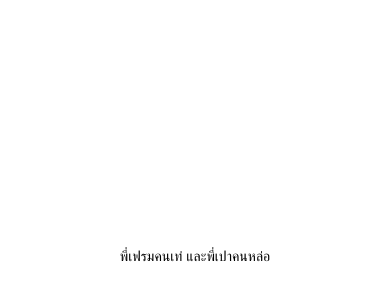
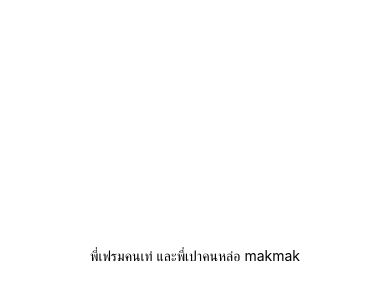
Before and after one commit to narumol01/OrganDonationProject, a React Native app: screen / in a window 390 px wide. Shown: the part 166-466 px from the top of the page. Built offline with nearby package versions, Linux system fonts and the light colour scheme.

Commit message:
reset back to CreateEmpty

```diff
--- a/App.tsx
+++ b/App.tsx
@@ -4,7 +4,7 @@ import { StyleSheet, Text, View } from 'react-native';
 export default function App() {
   return (
     <View style={styles.container}>
-      <Text>พี่เฟรมคนเท่ และพี่เปาคนหล่อ</Text>
+      <Text>พี่เฟรมคนเท่ และพี่เปาคนหล่อ makmak</Text>
       <StatusBar style="auto" />
     </View>
   );
```
